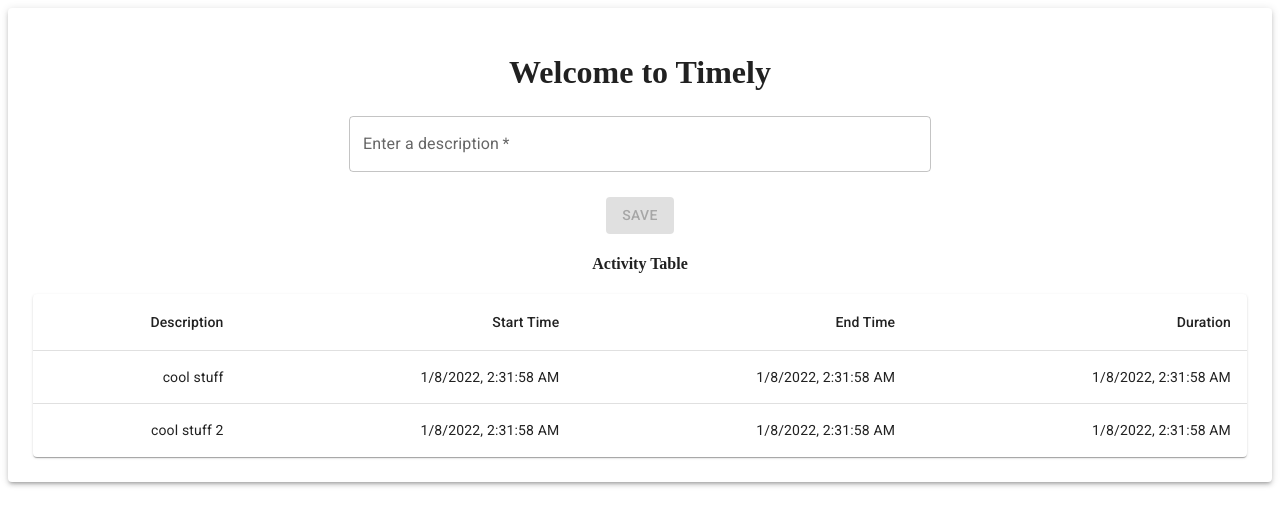
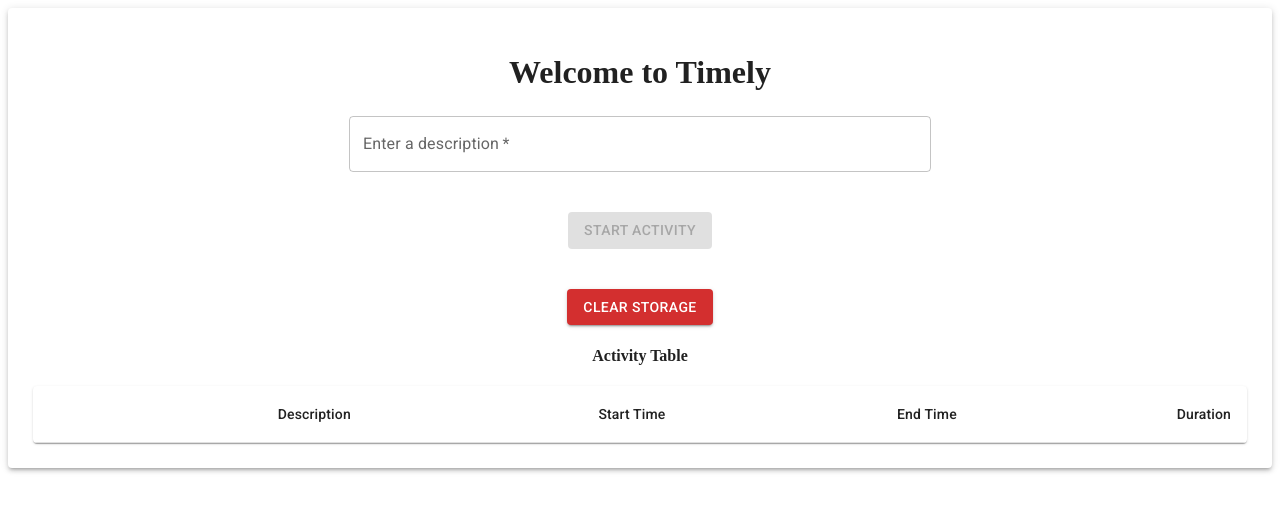
Before and after one commit to chemscn/timely, a React (Create React App) app: page / in a window 1280 px wide. Shown: the top 526 px of the page. Built offline with nearby package versions, Linux system fonts and the light colour scheme.

Commit message:
Saving data

```diff
--- a/src/App.tsx
+++ b/src/App.tsx
@@ -1,5 +1,5 @@
-import React from "react";
-import { ActivityTable, TimeForm } from "./components";
+import React, { useState } from "react";
+import { ActivityTable } from "./components";
 import { Paper } from "@mui/material";
 import { makeStyles } from "@mui/styles";
 import { Activity } from "./models";
@@ -12,28 +12,14 @@ const useStyles = makeStyles({
     padding: 25,
   },
 });
-const activities: Activity[] = [
-  {
-    startTime: new Date(),
-    endTime: new Date(),
-    duration: new Date(),
-    description: "cool stuff",
-  },
-  {
-    startTime: new Date(),
-    endTime: new Date(),
-    duration: new Date(),
-    description: "cool stuff 2",
-  },
-];
+
 const App = () => {
   const classes = useStyles();
   return (
     <div className="App">
       <Paper className={classes.container} elevation={3}>
         <h1>Welcome to Timely</h1>
-        <TimeForm />
-        <ActivityTable activities={activities} />
+        <ActivityTable />
       </Paper>
     </div>
   );
--- a/src/components/ActivityTable.tsx
+++ b/src/components/ActivityTable.tsx
@@ -1,4 +1,4 @@
-import React from "react";
+import React, { useState } from "react";
 import Table from "@mui/material/Table";
 import TableBody from "@mui/material/TableBody";
 import TableCell from "@mui/material/TableCell";
@@ -6,13 +6,35 @@ import TableContainer from "@mui/material/TableContainer";
 import TableHead from "@mui/material/TableHead";
 import TableRow from "@mui/material/TableRow";
 import Paper from "@mui/material/Paper";
-import Box from "@mui/material/Box";
-import { ActivityData } from "../models";
+import { Activity } from "../models";
+import { Timer } from "./Timer";
+import { TimeForm } from "../components";
 
-export const ActivityTable = (data: ActivityData) => {
+export const ActivityTable = () => {
+  const storedActivities = JSON.parse(
+    localStorage.getItem("activities") || "[]"
+  ) as Activity[];
+  const [activities, setActivities] = useState<Activity[]>(
+    storedActivities ? storedActivities : []
+  );
+  const handleOnStop = (seconds: number, index: number) => {
+    const currentActivities = [...activities];
+    const activityToModify = currentActivities[index];
+    activityToModify.endTime = new Date(
+      activityToModify.startTime.getTime() + seconds * 1000
+    );
+    activityToModify.duration = seconds;
+    setActivities(currentActivities);
+    localStorage.setItem("activities", JSON.stringify(activities));
+  };
+
+  const handleSaveActivity = (activity: Activity) => {
+    setActivities([...activities, activity]);
+    localStorage.setItem("activities", JSON.stringify(activities));
+  };
   return (
     <>
-      <Box style={{ flex: 0.5, flexDirection: "row" }}>
+      <TimeForm onSave={handleSaveActivity} />
       <h4>Activity Table</h4>
       <TableContainer component={Paper}>
         <Table aria-label="simple table">
@@ -25,7 +47,7 @@ export const ActivityTable = (data: ActivityData) => {
             </TableRow>
           </TableHead>
           <TableBody>
-              {data.activities.map((activity, index) => (
+            {activities.map((activity, index) => (
               <TableRow
                 key={index}
                 sx={{ "&:last-child td, &:last-child th": { border: 0 } }}
@@ -35,17 +57,20 @@ export const ActivityTable = (data: ActivityData) => {
                   {activity.startTime.toLocaleString()}
                 </TableCell>
                 <TableCell align="right">
-                    {activity.endTime.toLocaleString()}
+                  {activity.endTime?.toLocaleString()}
                 </TableCell>
                 <TableCell align="right">
-                    {activity.duration.toLocaleString()}
+                  {!activity.endTime ? (
+                    <Timer onStop={handleOnStop} index={index} />
+                  ) : (
+                    activity.duration
+                  )}
                 </TableCell>
               </TableRow>
             ))}
           </TableBody>
         </Table>
       </TableContainer>
-      </Box>
     </>
   );
 };
--- a/src/components/TimeForm.tsx
+++ b/src/components/TimeForm.tsx
@@ -3,26 +3,48 @@ import Box from "@mui/material/Box";
 import TextField from "@mui/material/TextField";
 import { makeStyles } from "@mui/styles";
 import Button from "@mui/material/Button";
+import { Activity } from "../models";
 
-interface TimeFormProps {}
+interface TimeFormProps {
+  onSave: (activity: Activity) => void;
+}
 
 const useStyles = makeStyles({
+  box: {
+    margin: 25,
+    flex: 0.3,
+    flexDirection: "row",
+  },
+  button: {
+    margin: 30,
+    padding: 10,
+  },
   textInput: {
     flex: 1,
     width: "50%",
   },
-  box: {
-    margin: 25,
-    flex: 0.5,
-    flexDirection: "row",
-  },
 });
 
-export const TimeForm = () => {
+export const TimeForm = ({ onSave }: TimeFormProps) => {
   const [description, setDescription] = useState<string>("");
   const classes = useStyles();
+
   const handleTextInput = (event: ChangeEvent<HTMLInputElement>) => {
     setDescription(event.target.value as string);
+  };
+
+  const createActivity = (): Activity => {
+    const newActivity: Activity = {
+      description: description,
+      startTime: new Date(),
+      duration: 0,
+    };
+    setDescription("");
+    return newActivity;
+  };
+
+  const handleClearStorage = () => {
+    localStorage.clear();
   };
   return (
     <>
@@ -36,11 +58,19 @@ export const TimeForm = () => {
           onChange={handleTextInput}
         />
       </Box>
-      <Box>
-        <Button disabled={description.length === 0} variant="contained">
-          Save
+      <div className={classes.button}>
+        <Button
+          color="success"
+          onClick={() => onSave(createActivity())}
+          disabled={description.length === 0}
+          variant="contained"
+        >
+          Start Activity
         </Button>
-      </Box>
+      </div>
+      <Button color="error" onClick={handleClearStorage} variant="contained">
+        Clear Storage
+      </Button>
     </>
   );
 };
--- /dev/null
+++ b/src/components/Timer.tsx
@@ -0,0 +1,45 @@
+import Button from "@mui/material/Button";
+import React, { useState, useEffect } from "react";
+interface TimerProps {
+  onStop: (seconds: number, index: number) => void;
+  index: number;
+}
+export const Timer = ({ onStop, index }: TimerProps) => {
+  const [seconds, setSeconds] = useState(0);
+  const [isActive, setIsActive] = useState(true);
+
+  function toggle() {
+    setIsActive(false);
+  }
+
+  useEffect(() => {
+    let interval: any;
+    if (isActive) {
+      interval = setInterval(() => {
+        setSeconds((seconds) => seconds + 1);
+      }, 1000);
+    } else if (!isActive && seconds !== 0) {
+      clearInterval(interval);
+    }
+    return () => clearInterval(interval);
+  }, [isActive, seconds]);
+
+  return (
+    <div>
+      {seconds}
+      <div>
+        {isActive && (
+          <Button
+            color="error"
+            onClick={() => {
+              onStop(seconds, index);
+              toggle();
+            }}
+          >
+            Stop
+          </Button>
+        )}
+      </div>
+    </div>
+  );
+};
--- a/src/components/index.ts
+++ b/src/components/index.ts
@@ -1,2 +1,3 @@
 export * from './TimeForm';
 export * from './ActivityTable';
+export * from './Timer';
--- a/src/models/Activity.model.ts
+++ b/src/models/Activity.model.ts
@@ -4,7 +4,7 @@ export interface ActivityData {
 
 export interface Activity {
 	startTime: Date;
-	endTime: Date;
-	duration: Date;
+	endTime?: Date;
+	duration: number;
 	description: string;
 }
```
Lines whose indentation alone changed are shown as unchanged.
